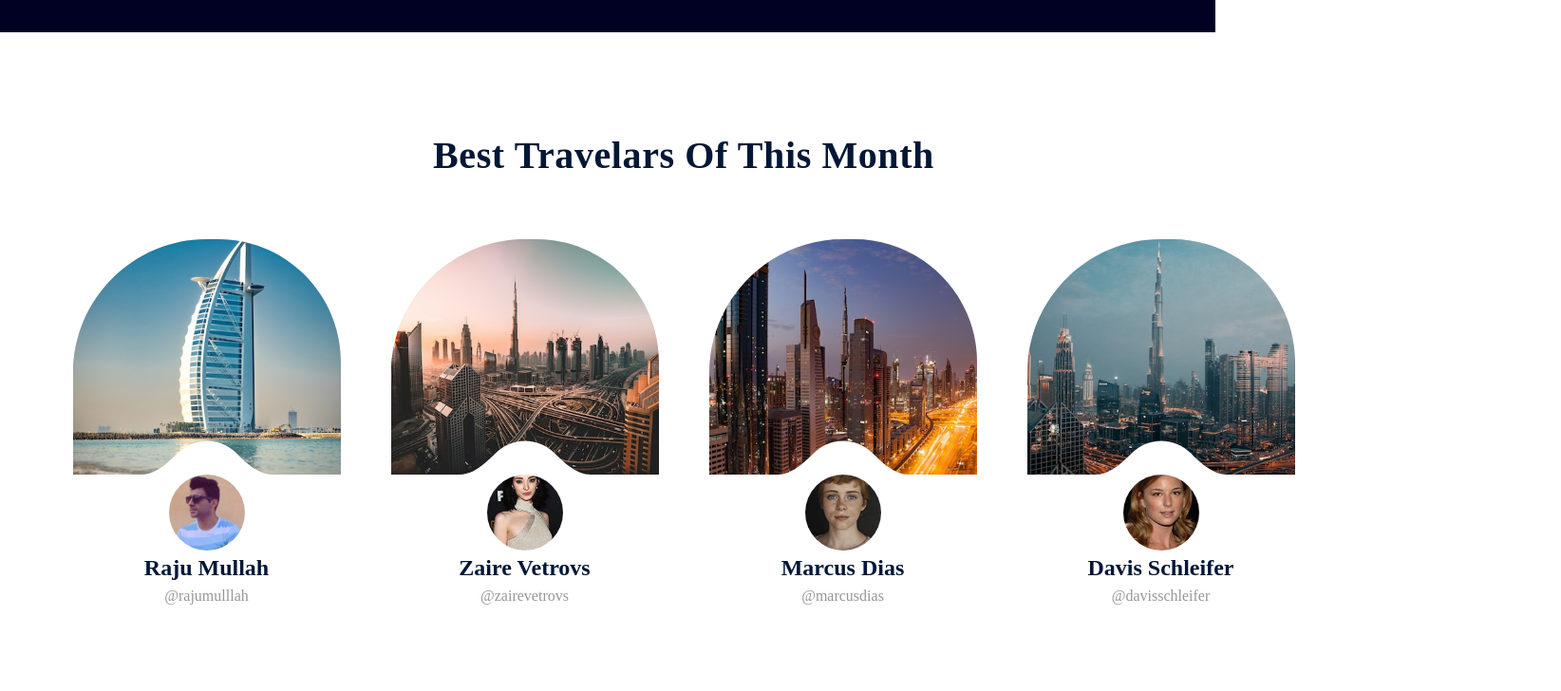
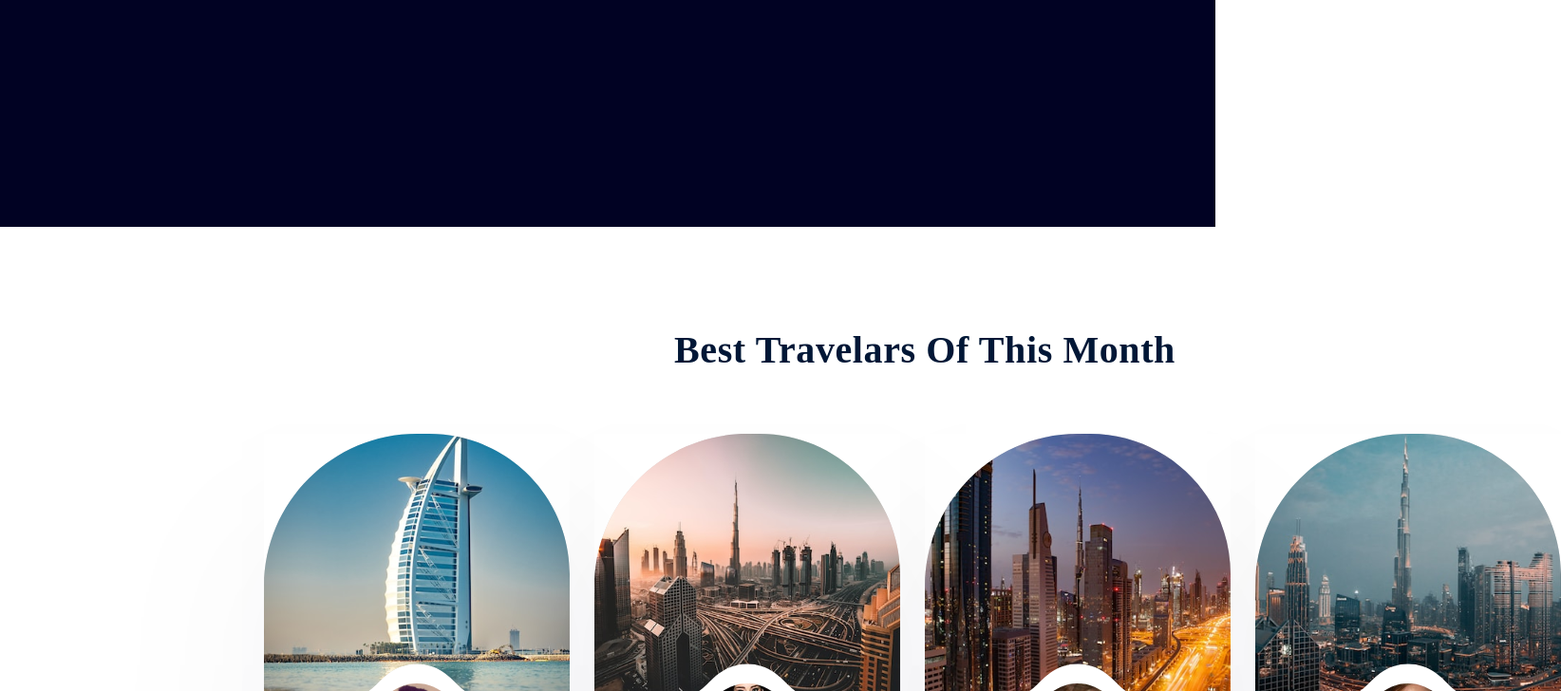
Before and after one commit to roziqov1011/f3-team, a React (Create React App) app: page / in a window 1280 px wide. Shown: the part 1840-2568 px from the top of the page at 95% size, 1644 px wide, since content can reach past the window. Built offline with nearby package versions, Linux system fonts and the light colour scheme.

Commit message:
changed by begzodbek

```diff
--- a/src/components/Book/book.scss
+++ b/src/components/Book/book.scss
@@ -1,9 +1,7 @@
 .book{
-    display: flex;
     padding: 50px 165px;
-    flex-direction: column;
-    align-items: flex-start;
-    gap: 10px;
-    height: 100vh;
     background: #010223;
+    height: 905px;
+    margin-top: 100px;
+    margin-bottom: 100px;
 }
--- a/src/components/Header/Header.scss
+++ b/src/components/Header/Header.scss
@@ -7,7 +7,7 @@
     .nav-logo{
         margin-top: -5px;
         position: absolute;
-        margin-left:-320px;
+        margin-left:-219px;
     }
 }
 .nav-list{
@@ -15,7 +15,7 @@
     display: flex;
     align-items: center;
     justify-content: space-around;
-    margin-left: 437px;
+    margin-left: 497px;
     width: 929px;
     margin-top: 22px;
 
--- a/src/components/Travelars/Travelars.jsx
+++ b/src/components/Travelars/Travelars.jsx
@@ -12,12 +12,13 @@ import card4two from '../../img/card4two.svg'
 function Travelars() {
   return (
     <div className='travelars'>
+      <div className="container">
       <h1 className='travelars__title'>Best travelars of this month</h1>
       <br />
       <div className="cards">
         <div className="card1">
-          <img src={card1} alt="" />
-          <img src={card1two} alt="" />
+          <img className='img' src={card1} alt="" />
+          <img className='img2' src={card1two} alt="" />
           <h3>
           Raju Mullah
           </h3>
@@ -26,8 +27,8 @@ function Travelars() {
           </p>
         </div>
         <div className="card2">
-          <img src={card2} alt="" />
-          <img src={card2two} alt="" />
+          <img className='img' src={card2} alt="" />
+          <img className='img2' src={card2two} alt="" />
           <h3>
           Zaire Vetrovs
           </h3>
@@ -36,8 +37,8 @@ function Travelars() {
           </p>
         </div>
         <div className="card3">
-          <img src={card3} alt="" />
-          <img src={card3two} alt="" />
+          <img className='img' src={card3} alt="" />
+          <img className='img2' src={card3two} alt="" />
           <h3>
           Marcus Dias
           </h3>
@@ -46,8 +47,8 @@ function Travelars() {
           </p>
         </div>
         <div className="card4">
-          <img src={card4} alt="" />
-          <img src={card4two} alt="" />
+          <img className='img' src={card4} alt="" />
+          <img className='img2' src={card4two} alt="" />
           <h3>
           Davis Schleifer
           </h3>
@@ -56,6 +57,7 @@ function Travelars() {
           </p>
         </div>
       </div>
+      </div>
     </div>
   )
 }
--- a/src/components/Travelars/Travelars.scss
+++ b/src/components/Travelars/Travelars.scss
@@ -12,7 +12,7 @@
     padding-top: 40px;
     padding-bottom: 40px;
     margin-right: 50px;
-    margin-left: 50px;
+    margin-left: 132px;
 }
 
 .travelars__title {
@@ -26,46 +26,83 @@
     letter-spacing: 0.6px;
     text-transform: capitalize;
     text-align: center;
+    margin-left: 508px;
 }
 
 .card1 {
-    width: 282px;
     display: flex;
     flex-direction: column;
     align-items: center;
     gap: -20px;
-    flex: 1 0 0;
     align-self: stretch;
+    box-shadow: 0px 100px 200px 0px rgba(1, 23, 54, 0.05);
+    border-radius: 0 0 153px 153px;
+    padding-bottom: 30px;
+    margin-left: 26px;
+    .img{
+            width: 322px;
+    }
+    .img2{
+            width: 90px;
+            margin-top: -20px;
+    }
 }
 
 .card2 {
-    width: 282px;
     display: flex;
     flex-direction: column;
     align-items: center;
     gap: -20px;
-    flex: 1 0 0;
     align-self: stretch;
+    box-shadow: 0px 100px 200px 0px rgba(1, 23, 54, 0.05);
+    border-radius: 0 0 153px 153px;
+    padding-bottom: 30px;
+    margin-left: 26px;
+    .img{
+            width: 322px;
+    }
+    .img2{
+            width: 90px;
+            margin-top: -20px;
+    }
 }
 
 .card3 {
-    width: 282px;
     display: flex;
     flex-direction: column;
     align-items: center;
     gap: -20px;
-    flex: 1 0 0;
     align-self: stretch;
+    box-shadow: 0px 100px 200px 0px rgba(1, 23, 54, 0.05);
+    border-radius: 0 0 153px 153px;
+    padding-bottom: 30px;
+    margin-left: 26px;
+    .img{
+            width: 322px;
+    }
+    .img2{
+            width: 90px;
+            margin-top: -20px;
+    }
 }
 
 .card4 {
-    width: 282px;
     display: flex;
     flex-direction: column;
     align-items: center;
     gap: -20px;
-    flex: 1 0 0;
     align-self: stretch;
+    box-shadow: 0px 100px 200px 0px rgba(1, 23, 54, 0.05);
+    border-radius: 0 0 153px 153px;
+    padding-bottom: 30px;
+    margin-left: 26px;
+    .img{
+            width: 322px;
+    }
+    .img2{
+            width: 90px;
+            margin-top: -20px;
+    }
 }
 
 h3 {
```
Also changed, not shown: src/components/Header/Header.jsx (line endings or trailing spaces).
